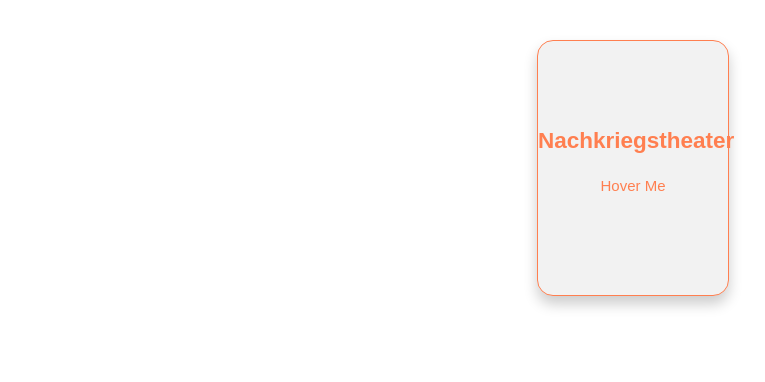
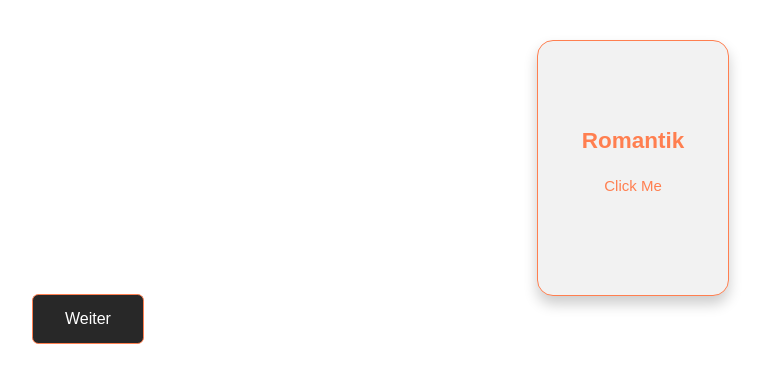
Before and after one commit to marian12345/epochs-quiz, a Vue app: page / in a window 1280 px wide. Shown: the top 382 px of the page, without its empty margins (8-773 px from the left). Built offline with nearby package versions, Linux system fonts and the light colour scheme; the HTML template or start-up script is replaced by a standard one.

Commit message:
add button

```diff
--- /dev/null
+++ b/src/components/ButtonComponent.vue
@@ -0,0 +1,20 @@
+<script setup lang="ts"></script>
+
+<template>
+  <button class="button">Weiter</button>
+</template>
+
+<style scoped>
+.button {
+  background-color: var(--vt-c-black-mute);
+  border: 1px solid coral;
+  border-radius: 0.4rem;
+  color: white;
+  padding: 15px 32px;
+  text-align: center;
+  text-decoration: none;
+  display: inline-block;
+  font-size: 16px;
+  cursor: pointer;
+}
+</style>
--- a/src/components/CardComponent.vue
+++ b/src/components/CardComponent.vue
@@ -18,11 +18,11 @@ function toggleFlip() {
       <div class="flip-card-inner" :class="{ flipped: isFlipped }">
         <div class="flip-card-front">
           <p class="title">{{ currEpoch.name }}</p>
-          <p>Hover Me</p>
+          <p>Click Me</p>
         </div>
         <div class="flip-card-back">
           <p class="title">{{ currEpoch.timePeriod }}</p>
-          <p>Leave Me</p>
+          <p>Click Me</p>
         </div>
       </div>
     </div>
--- a/src/views/HomeView.vue
+++ b/src/views/HomeView.vue
@@ -1,20 +1,36 @@
 <script setup lang="ts">
+import { ref } from 'vue'
 import { computed } from 'vue'
 import CardComponent from '@/components/CardComponent.vue'
+import ButtonComponent from '@/components/ButtonComponent.vue'
 import jsonData from '../data/epochs.json'
 import type { Epoch } from '../types/Epoch'
 
+//Get epochs from json file
 let epochs: Epoch[] = jsonData
 if (!epochs.length) {
   throw new Error('epochs array is empty')
 }
 
-const randomEpoch = computed<Epoch>(() => {
+//
+function getRandomEpoch(): Epoch {
   const index = Math.floor(Math.random() * epochs.length)
   return epochs[index]
-})
+}
+
+const currentEpoch = ref<Epoch>(getRandomEpoch())
+
+function nextEpoch() {
+  let next = getRandomEpoch()
+
+  currentEpoch.value = next
+}
 </script>
 
 <template>
-  <main><CardComponent :epoch="randomEpoch" /></main>
+  <main>
+    <CardComponent :epoch="currentEpoch" :key="currentEpoch.id" />
+
+    <ButtonComponent @click="nextEpoch" />
+  </main>
 </template>
```
